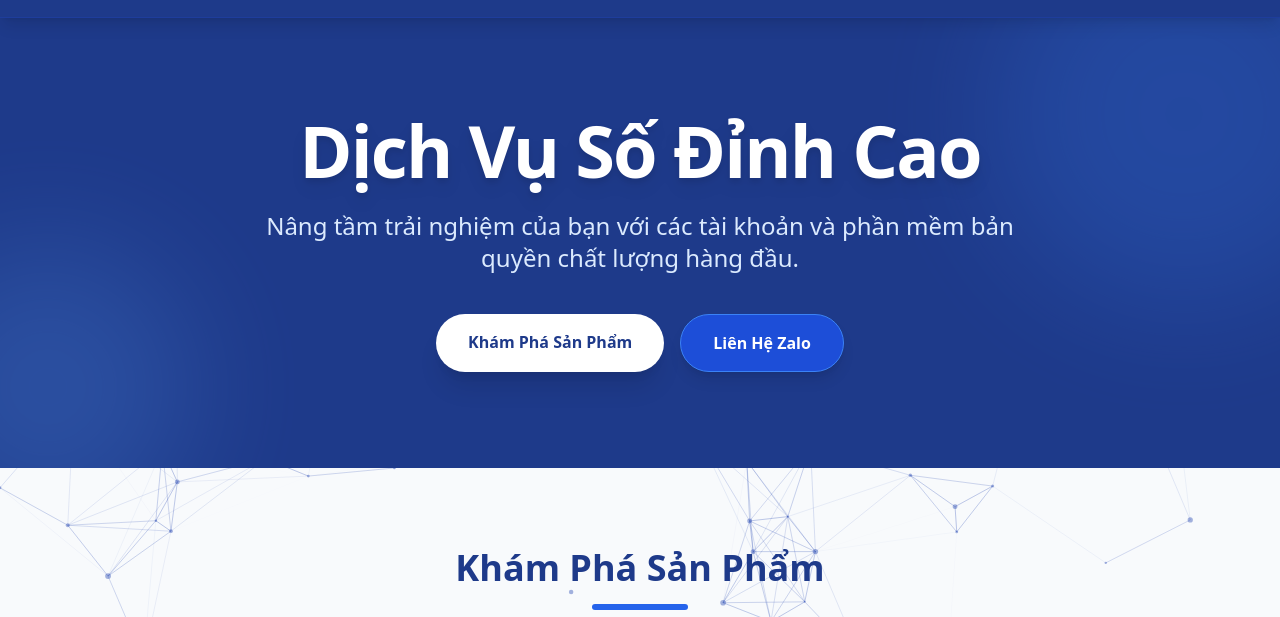
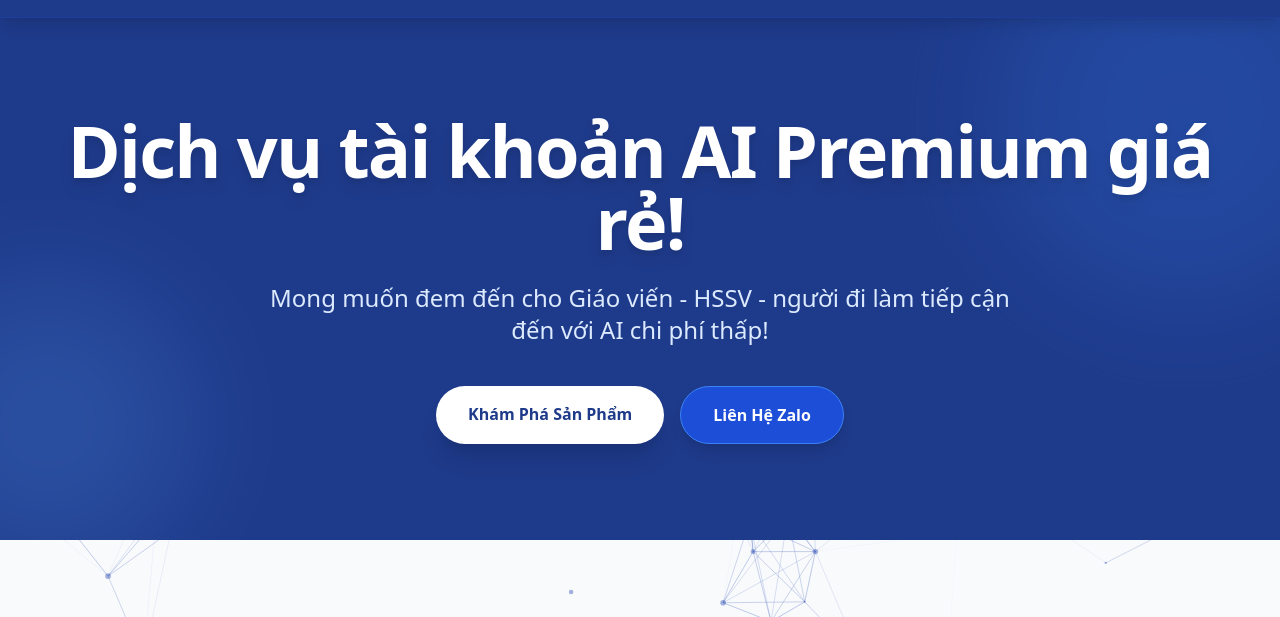
Before and after one commit to zuneisme2703/legitshop, a plain HTML site: page index.html in a window 1280 px wide. Shown: the part 63-680 px from the top of the page. Drawn offline with nearby package versions, Linux system fonts and the light colour scheme.

Commit message:
Update index.html

```diff
--- a/index.html
+++ b/index.html
@@ -3,7 +3,7 @@
 <head>
     <meta charset="UTF-8">
     <meta name="viewport" content="width=device-width, initial-scale=1.0">
-    <title>Legit Shop - Dịch Vụ Số Đỉnh Cao</title>
+    <title>Legit Shop - Dịch vụ tài khoản AI Premium giá rẻ!</title>
     <link rel="icon" href="legit.png" type="image/png">
 
     <!-- Tailwind CSS -->
@@ -69,8 +69,8 @@
             vi: {
                 lang: "VI",
                 flag: "🇻🇳",
-                heroTitle: "Dịch Vụ Số Đỉnh Cao",
-                heroSub: "Nâng tầm trải nghiệm của bạn với các tài khoản và phần mềm bản quyền chất lượng hàng đầu.",
+                heroTitle: "Dịch vụ tài khoản AI Premium giá rẻ!",
+                heroSub: "Mong muốn đem đến cho Giáo viến - HSSV - người đi làm tiếp cận đến với AI chi phí thấp!",
                 tool2fa: "Công Cụ 2FA",
                 zaloGroup: "Cộng Đồng Zalo",
                 zaloContact: "Liên Hệ Zalo",
```
